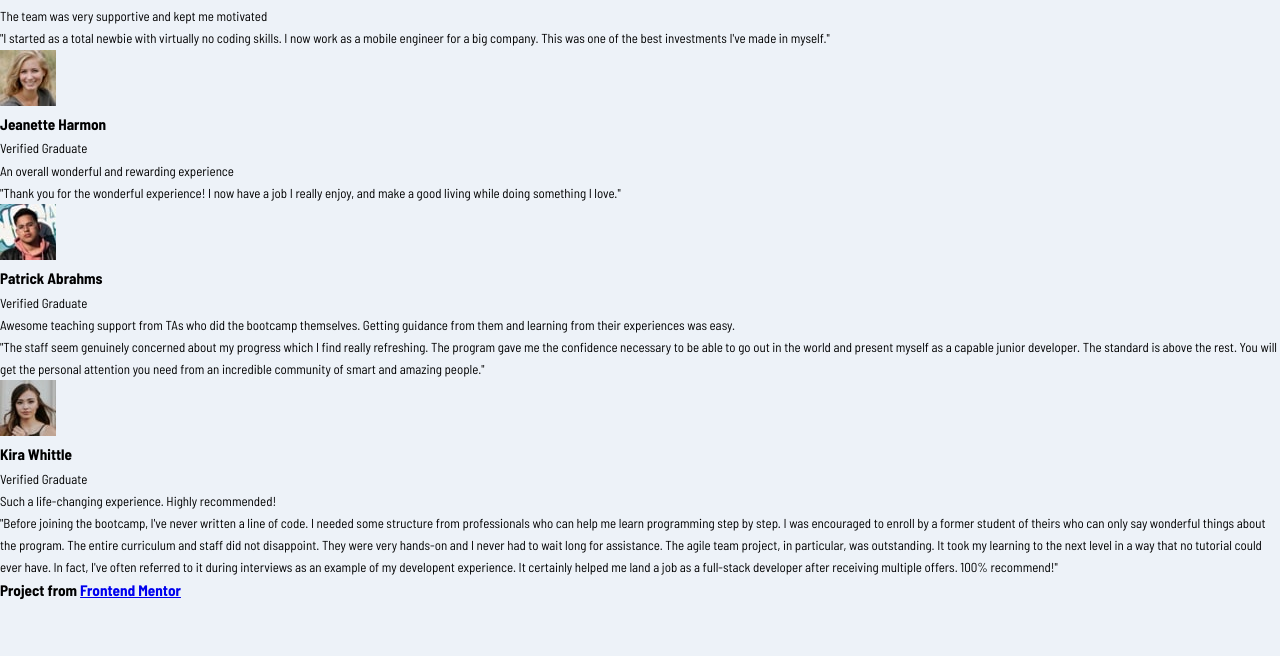
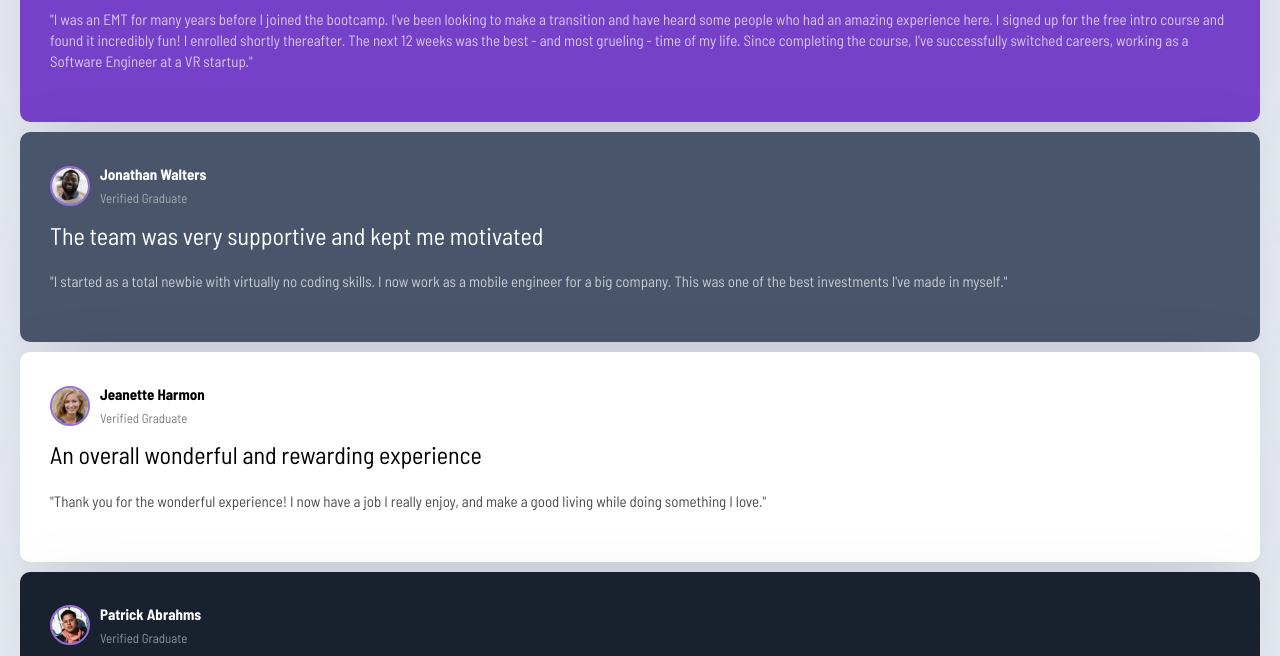
Before and after one commit to hashlog5/CSS-Grid-Crash-Course, a plain HTML site: page index.html in a window 1280 px wide. Shown: the part 281-937 px from the top of the page. Before the commit the page ends 885 px from the top, so only its background shows below. Drawn offline with Linux system fonts and the light colour scheme.

Commit message:
base and card styling

```diff
--- a/styles.css
+++ b/styles.css
@@ -8,7 +8,84 @@
 
 body {
   background: #edf2f8;
-  font-family: 'Barlow Semi Condensed', sans-serif;
+  font-family: "Barlow Semi Condensed", sans-serif;
   line-height: 1.7;
   font-size: 13px;
 }
+
+.testimonials {
+  max-width: 1440px;
+  margin: 100px auto;
+  padding: 20px;
+}
+
+.card {
+  margin-bottom: 10px;
+  padding: 30px;
+
+  background-color: #fff;
+  border-radius: 10px;
+  box-shadow: rgba(17, 12, 46, 0.15) 0px 48px 100px 0px;
+}
+
+.card__header {
+  display: flex;
+  align-items: center;
+  margin-bottom: 10px;
+}
+
+.card__header h3 {
+  font-size: 15px;
+}
+
+.card__header p {
+  opacity: 50%;
+}
+
+.card__img {
+  width: 40px;
+  height: 40px;
+  margin-right: 10px;
+
+  border-radius: 50%;
+  border: 2px solid #996ed9;
+}
+
+.card__lead {
+  margin-bottom: 20px;
+
+  font-size: 1.5rem;
+  font-weight: 500;
+  line-height: 1.3;
+}
+
+.card__quote {
+  margin-bottom: 20px;
+
+  font-size: 15px;
+  font-weight: 500;
+  line-height: 1.4;
+  opacity: 70%;
+}
+
+.card--bg-purple {
+  background: hsl(263, 55%, 52%);
+  color: #fff;
+  background-image: url(./images/bg-pattern-quotation.svg);
+  background-repeat: no-repeat;
+  background-position: top 10px right 100px;
+}
+
+.card--bg-gray-blue {
+  background: hsl(217, 19%, 35%);
+  color: #fff;
+}
+
+.card--bg-black-blue {
+  background: hsl(219, 29%, 14%);
+  color: #fff;
+}
+
+footer {
+  text-align: center;
+}
```
